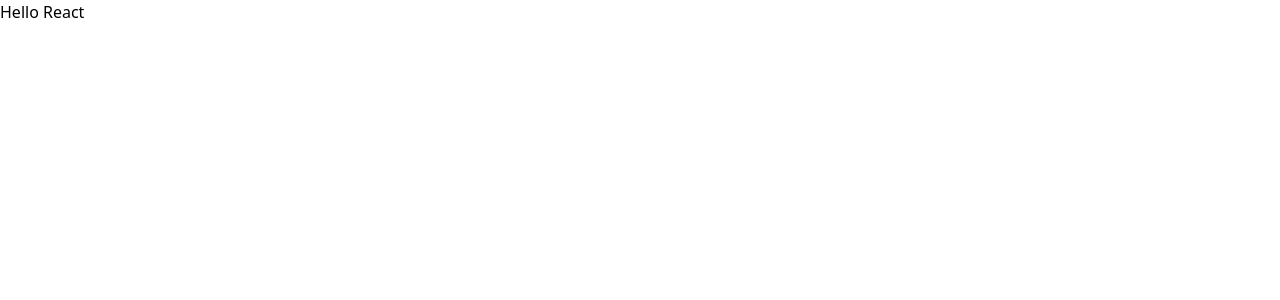
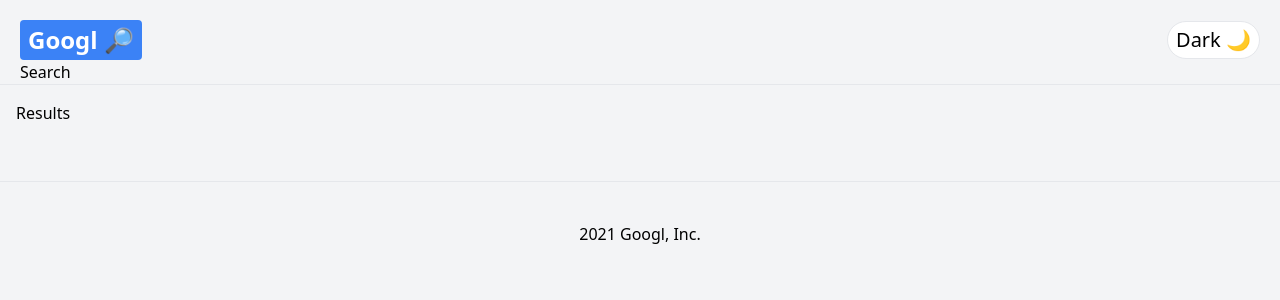
Before and after one commit to giannurwana19/react-google-search, a React (Create React App) app: page /search in a window 1280 px wide. Shown: the top 300 px of the page. Built offline with nearby package versions, Linux system fonts and the light colour scheme.

Commit message:
Layout design

```diff
--- a/package.json
+++ b/package.json
@@ -9,7 +9,11 @@
     "@testing-library/user-event": "^12.1.10",
     "react": "^17.0.2",
     "react-dom": "^17.0.2",
+    "react-loader-spinner": "^4.0.0",
+    "react-player": "^2.9.0",
+    "react-router-dom": "^5.3.0",
     "react-scripts": "4.0.3",
+    "use-debounce": "^7.0.0",
     "web-vitals": "^1.0.1"
   },
   "scripts": {
--- a/src/App.js
+++ b/src/App.js
@@ -1,7 +1,18 @@
+import { useState } from 'react';
+import Navbar from './components/Navbar';
+import Routes from './components/Routes';
+import Footer from './components/Footer';
+
 function App() {
+  const [darkTheme, setDarkTheme] = useState(false);
+
   return (
-    <div>
-      <h1>Hello React</h1>
+    <div className={darkTheme ? 'dark' : ''}>
+      <div className="bg-gray-100 dark:bg-gray-900 dark:text-gray-200 min-h-screen">
+        <Navbar darkTheme={darkTheme} setDarkTheme={setDarkTheme} />
+        <Routes />
+        <Footer />
+      </div>
     </div>
   );
 }
--- /dev/null
+++ b/src/components/Footer.js
@@ -0,0 +1,7 @@
+export default function Footer() {
+  return (
+    <div className="text-center p-10 mt-10 border-t dark:border-gray-700 border-gray-200">
+      <h1>2021 Googl, Inc.</h1>
+    </div>
+  );
+}
--- /dev/null
+++ b/src/components/Navbar.js
@@ -0,0 +1,23 @@
+import { Link } from 'react-router-dom';
+import Search from './Search';
+
+export default function Navbar({ darkTheme, setDarkTheme }) {
+  return (
+    <div className="p-5 pb-0 flex flex-wrap sm:justify-between justify-center items-center border-b dark:border-gray-700 border-gray-200">
+      <div className="flex justify-between items-center space-x-5 w-screen">
+        <Link to="/">
+          <p className="text-2xl bg-blue-500 font-bold text-white py-1 px-2 rounded dark:bg-gray-100 dark:text-gray-900">
+            Googl 🔎
+          </p>
+        </Link>
+        <button
+          type="button"
+          className="text-xl dark:bg-gray-50 dark:text-gray-900 bg-white border rounded-full px-2 py-1 hover:shadow-lg"
+          onClick={() => setDarkTheme(!darkTheme)}>
+          {darkTheme ? 'Light 💡' : 'Dark 🌙'}
+        </button>
+      </div>
+      <Search />
+    </div>
+  );
+}
--- /dev/null
+++ b/src/components/Results.js
@@ -0,0 +1,3 @@
+export default function Results() {
+  return <div>Results</div>;
+}
--- /dev/null
+++ b/src/components/Routes.js
@@ -0,0 +1,18 @@
+import React from 'react';
+import { Redirect, Route, Switch } from 'react-router';
+import Results from './Results';
+
+export default function Routes() {
+  return (
+    <div className="p-4">
+      <Switch>
+        <Route exact path="/">
+          <Redirect to="/search" />
+        </Route>
+        <Route exact path={['/search', '/images', '/news', '/videos']}>
+          <Results />
+        </Route>
+      </Switch>
+    </div>
+  );
+}
--- /dev/null
+++ b/src/components/Search.js
@@ -0,0 +1,3 @@
+export default function Search() {
+  return <div>Search</div>;
+}
--- a/src/index.js
+++ b/src/index.js
@@ -1,12 +1,15 @@
 import React from 'react';
 import ReactDOM from 'react-dom';
-import './global.css'
+import './global.css';
 import App from './App';
 import reportWebVitals from './reportWebVitals';
+import { BrowserRouter as Router } from 'react-router-dom';
 
 ReactDOM.render(
   <React.StrictMode>
-    <App />
+    <Router>
+      <App />
+    </Router>
   </React.StrictMode>,
   document.getElementById('root')
 );
--- a/tailwind.config.js
+++ b/tailwind.config.js
@@ -1,6 +1,6 @@
 module.exports = {
   purge: [],
-  darkMode: false, // or 'media' or 'class'
+  darkMode: 'class', // or 'media' or 'class'
   theme: {
     extend: {},
   },
@@ -8,4 +8,4 @@
     extend: {},
   },
   plugins: [],
-}
+};
```
Also changed, not shown: 1 other file (tests, documents, lock files or other folders).
